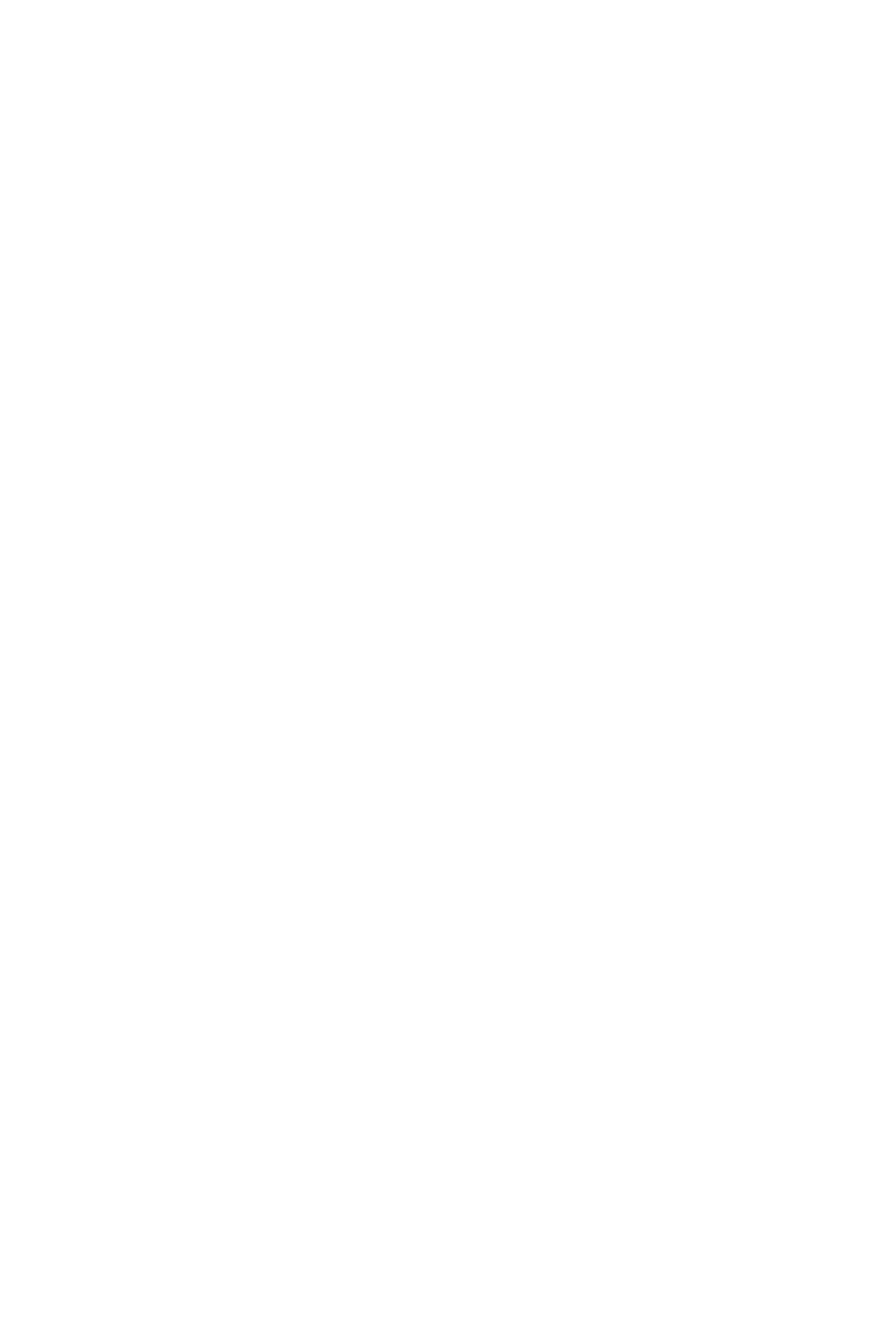
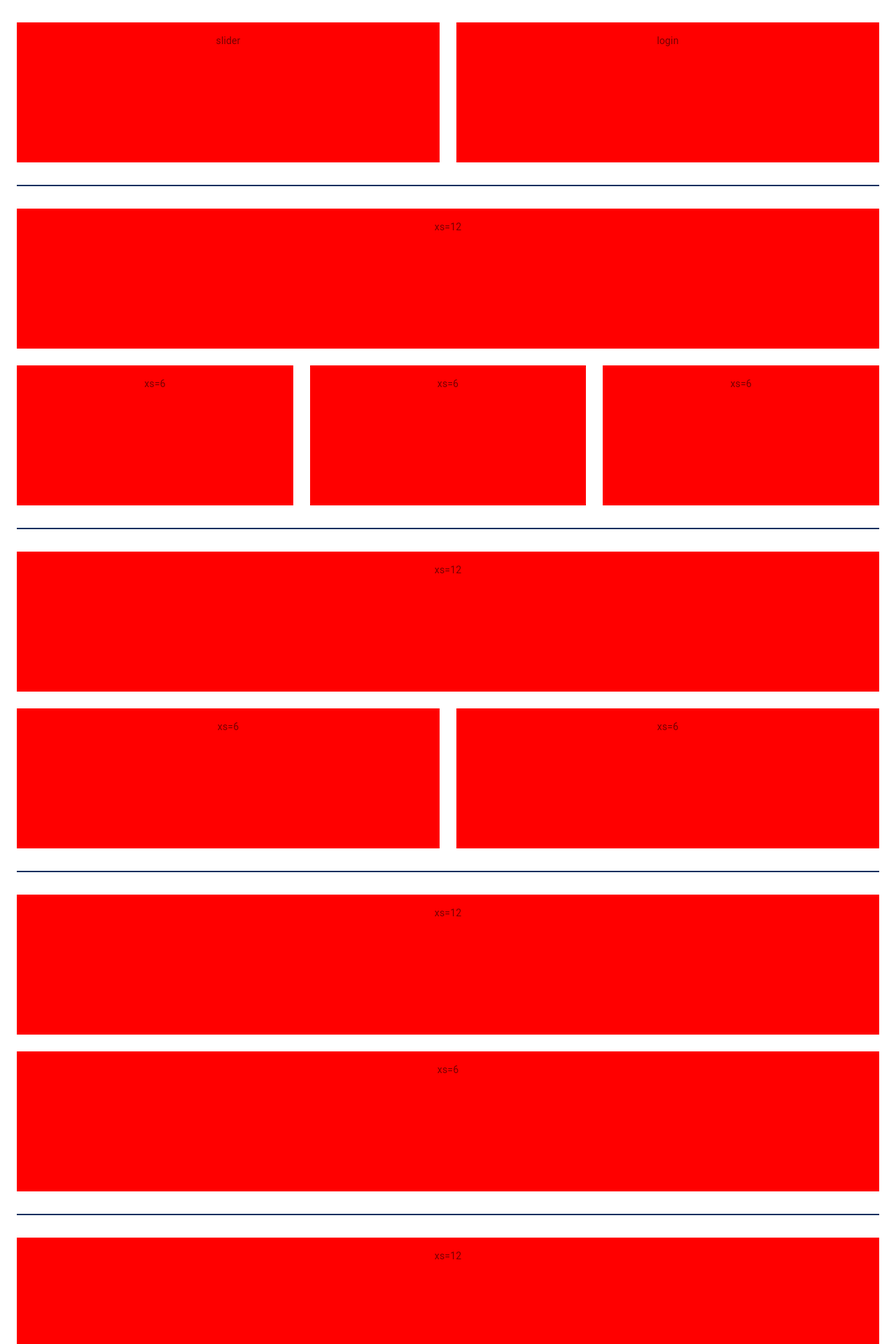
Before and after one commit to juano999/buhochat-front, a Next.js app: page / in a window 1280 px wide. Shown: the top 1920 px of the page at 70% size. Before the commit the page ends 800 px from the top, so only its background shows below. Built offline with nearby package versions, Linux system fonts and the light colour scheme.

Commit message:
cambios en _app y _document, se agrega theme

```diff
--- a/src/pages/_app.js
+++ b/src/pages/_app.js
@@ -1,7 +1,37 @@
-import '../styles/globals.css'
+import React from 'react';
+import PropTypes from 'prop-types';
+import Head from 'next/head';
+import { ThemeProvider } from '@material-ui/core/styles';
+import CssBaseline from '@material-ui/core/CssBaseline';
+import theme from '../styles/theme';
 
-function MyApp({ Component, pageProps }) {
-  return <Component {...pageProps} />
+export default function MyApp(props) {
+  const { Component, pageProps } = props;
+
+  React.useEffect(() => {
+    // Remove the server-side injected CSS.
+    const jssStyles = document.querySelector('#jss-server-side');
+    if (jssStyles) {
+      jssStyles.parentElement.removeChild(jssStyles);
+    }
+  }, []);
+
+  return (
+    <React.Fragment>
+      <Head>
+        <title>My page</title>
+        <meta name="viewport" content="minimum-scale=1, initial-scale=1, width=device-width" />
+      </Head>
+      <ThemeProvider theme={theme}>
+        {/* CssBaseline kickstart an elegant, consistent, and simple baseline to build upon. */}
+        <CssBaseline />
+        <Component {...pageProps} />
+      </ThemeProvider>
+    </React.Fragment>
+  );
 }
 
-export default MyApp
+MyApp.propTypes = {
+  Component: PropTypes.elementType.isRequired,
+  pageProps: PropTypes.object.isRequired,
+};
--- /dev/null
+++ b/src/pages/_document.js
@@ -0,0 +1,68 @@
+import React from 'react';
+import Document, { Html, Head, Main, NextScript } from 'next/document';
+import { ServerStyleSheets } from '@material-ui/core/styles';
+import theme from '../src/theme';
+
+export default class MyDocument extends Document {
+    render() {
+        return (
+            <Html lang="en">
+                <Head>
+                    {/* PWA primary color
+          <meta name="theme-color" content={theme.palette.primary.main} />
+          <link
+            rel="stylesheet"
+            href="https://fonts.googleapis.com/css?family=Roboto:300,400,500,700&display=swap"
+          /> */}
+                </Head>
+                <body>
+                    <Main />
+                    <NextScript />
+                </body>
+            </Html>
+        );
+    }
+}
+
+// `getInitialProps` belongs to `_document` (instead of `_app`),
+// it's compatible with server-side generation (SSG).
+MyDocument.getInitialProps = async (ctx) => {
+    // Resolution order
+    //
+    // On the server:
+    // 1. app.getInitialProps
+    // 2. page.getInitialProps
+    // 3. document.getInitialProps
+    // 4. app.render
+    // 5. page.render
+    // 6. document.render
+    //
+    // On the server with error:
+    // 1. document.getInitialProps
+    // 2. app.render
+    // 3. page.render
+    // 4. document.render
+    //
+    // On the client
+    // 1. app.getInitialProps
+    // 2. page.getInitialProps
+    // 3. app.render
+    // 4. page.render
+
+    // Render app and page and get the context of the page with collected side effects.
+    const sheets = new ServerStyleSheets();
+    const originalRenderPage = ctx.renderPage;
+
+    ctx.renderPage = () =>
+        originalRenderPage({
+            enhanceApp: (App) => (props) => sheets.collect(<App {...props} />),
+        });
+
+    const initialProps = await Document.getInitialProps(ctx);
+
+    return {
+        ...initialProps,
+        // Styles fragment is rendered after the app and page rendering finish.
+        styles: [...React.Children.toArray(initialProps.styles), sheets.getStyleElement()],
+    };
+};
--- a/src/pages/index.js
+++ b/src/pages/index.js
@@ -1,12 +1,113 @@
-import Head from 'next/head'
-import Image from 'next/image'
+import CssBaseline from '@material-ui/core/CssBaseline';
+import Typography from '@material-ui/core/Typography';
+import Container from '@material-ui/core/Container';
+import React from 'react';
+import Box from '@material-ui/core/Box';
+import Grid from '@material-ui/core/Grid';
 import styles from '../styles/Home.module.css'
+import { makeStyles } from '@material-ui/core/styles';
+import Divider from '@material-ui/core/Divider';
+
+
+const useStyles = makeStyles((theme) => ({
+  root: {
+    flexGrow: 1,
+
+
+  },
+  Box: {
+    padding: theme.spacing(2),
+    textAlign: 'center',
+    color: theme.palette.text.secondary,
+    backgroundColor: 'red',
+    height: '200px',
+
+  },
+  divider: {
+    backgroundColor: '#052E5E',
+    height: '2px',
+  },
+  grid: {
+    marginBottom: '20px',
+    marginTop: '20px',
+  },
+}));
 
 export default function Home() {
-  return (
-    <div>
 
 
-    </div>
+
+  const classes = useStyles();
+  return (
+    <React.Fragment>
+      <CssBaseline />
+      <Container maxWidth="lg">
+
+        <Grid container spacing={3} className={classes.grid}>
+          <Grid item xs={6}>
+            <Box className={classes.Box}>slider</Box>
+          </Grid>
+          <Grid item xs={6}>
+            <Box className={classes.Box}>login</Box>
+          </Grid>
+        </Grid>
+
+        <Divider className={classes.divider} />
+
+        <Grid container spacing={3} className={classes.grid}>
+          <Grid item xs={12}>
+            <Box className={classes.Box}>xs=12</Box>
+          </Grid>
+          <Grid item xs={4}>
+            <Box className={classes.Box}>xs=6</Box>
+          </Grid>
+          <Grid item xs={4}>
+            <Box className={classes.Box}>xs=6</Box>
+          </Grid>
+          <Grid item xs={4}>
+            <Box className={classes.Box}>xs=6</Box>
+          </Grid>
+        </Grid>
+
+        <Divider className={classes.divider} />
+
+        <Grid container spacing={3} className={classes.grid}>
+          <Grid item xs={12}>
+            <Box className={classes.Box}>xs=12</Box>
+          </Grid>
+          <Grid item xs={6}>
+            <Box className={classes.Box}>xs=6</Box>
+          </Grid>
+          <Grid item xs={6}>
+            <Box className={classes.Box}>xs=6</Box>
+          </Grid>
+        </Grid>
+
+        <Divider className={classes.divider} />
+
+        <Grid container spacing={3} className={classes.grid}>
+          <Grid item xs={12}>
+            <Box className={classes.Box}>xs=12</Box>
+          </Grid>
+          <Grid item xs={12}>
+            <Box className={classes.Box}>xs=6</Box>
+          </Grid>
+        </Grid>
+
+        <Divider className={classes.divider} />
+
+        <Grid container spacing={3} className={classes.grid}>
+          <Grid item xs={12}>
+            <Box className={classes.Box}>xs=12</Box>
+          </Grid>
+          <Grid item xs={12}>
+            <Box className={classes.Box}>xs=6</Box>
+          </Grid>
+        </Grid>
+
+        <Divider className={classes.divider} />
+
+      </Container>
+    </React.Fragment>
   )
 }
--- /dev/null
+++ b/src/styles/theme.js
@@ -0,0 +1,22 @@
+import { createTheme } from '@material-ui/core/styles';
+import { red } from '@material-ui/core/colors';
+
+// Create a theme instance.
+const theme = createTheme({
+    palette: {
+        primary: {
+            main: '#556cd6',
+        },
+        secondary: {
+            main: '#19857b',
+        },
+        error: {
+            main: red.A400,
+        },
+        background: {
+            default: '#fff',
+        },
+    },
+});
+
+export default theme;
```
